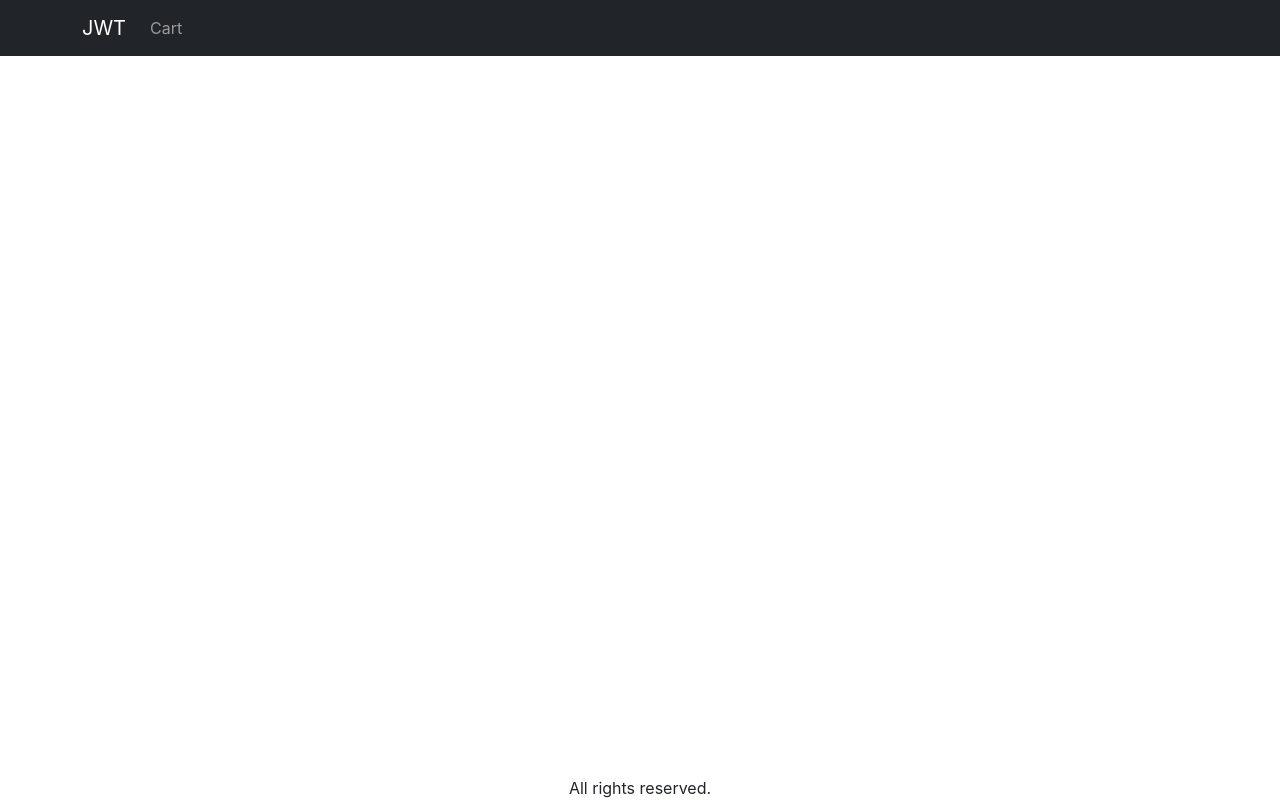
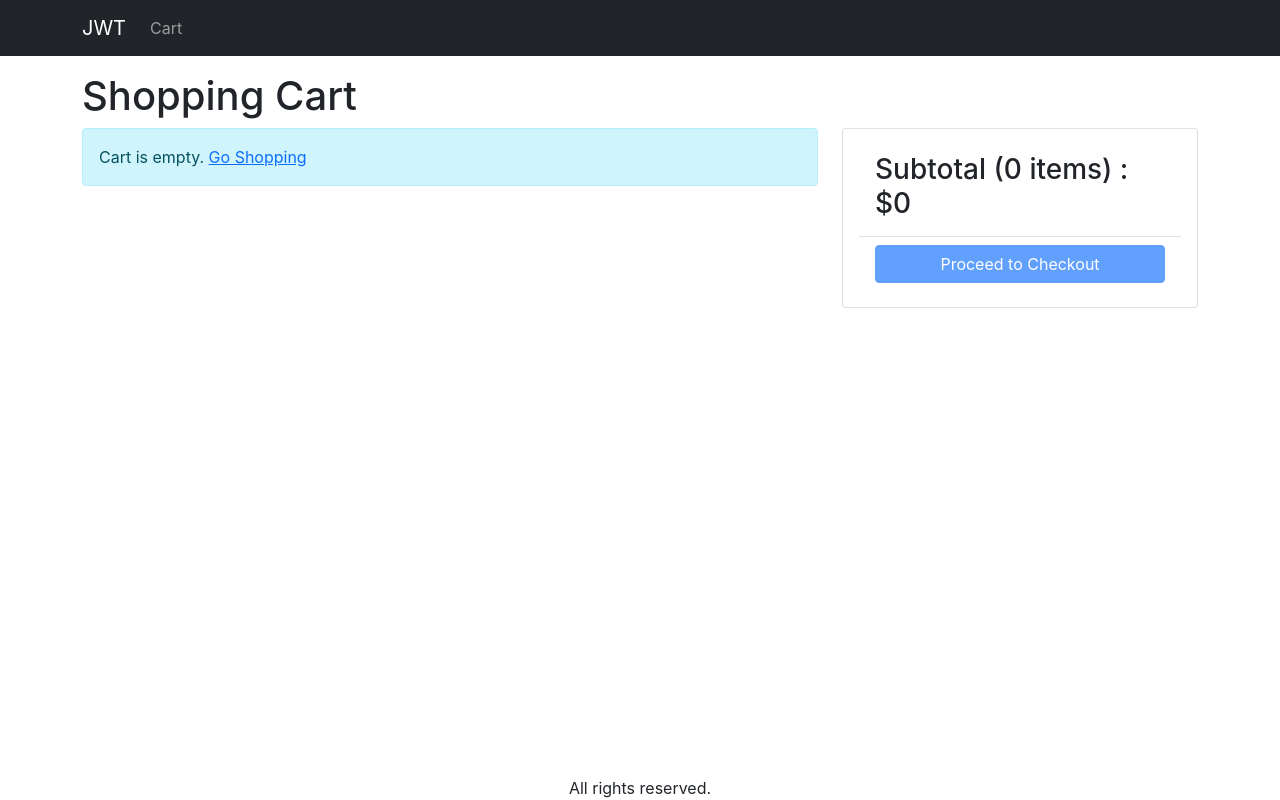
Before and after one commit to fuhrn/jwt, a React (Create React App) app in the folder frontend_jwt/: page /cart in a window 1280 px wide. Built offline with nearby package versions, Linux system fonts and the light colour scheme; the HTML template or start-up script is replaced by a standard one.

Commit message:
complete-cart-screen

```diff
--- a/frontend_jwt/package.json
+++ b/frontend_jwt/package.json
@@ -10,7 +10,7 @@
     "axios": "^0.27.2",
     "bootstrap": "^5.1.3",
     "react": "^18.2.0",
-    "react-bootstrap": "^2.5.0",
+    "react-bootstrap": "^2.1.0",
     "react-dom": "^18.2.0",
     "react-helmet-async": "^1.3.0",
     "react-router-bootstrap": "^0.26.2",
--- a/frontend_jwt/src/App.js
+++ b/frontend_jwt/src/App.js
@@ -4,6 +4,7 @@
 import { LinkContainer } from "react-router-bootstrap";
 import HomeScreen from "./screens/HomeScreen";
 import ProductScreen from "./screens/ProductScreen";
+import CartScreen from "./screens/CartScreen";
 import { useContext } from "react";
 import {Store} from './Store';
 
@@ -37,6 +38,7 @@
           <Container className="mt-3">
             <Routes>
               <Route path="/product/:slug" element={<ProductScreen />} />
+              <Route path="/cart" element={<CartScreen />} />
               <Route path="/" element={<HomeScreen />} />
             </Routes>
           </Container>
--- a/frontend_jwt/src/Store.js
+++ b/frontend_jwt/src/Store.js
@@ -4,7 +4,9 @@
 
 const initialState = {
   cart: {
-    cartItems: [],
+    cartItems: localStorage.getItem("cartItems")
+      ? JSON.parse(localStorage.getItem("cartItems"))
+      : [],
   },
 };
 
@@ -28,14 +30,19 @@
         )
         // si newItem no existe en el cartItems, se agrega el nuevo item
         : [...state.cart.cartItems, newItem];
+      localStorage.setItem("cartItems", JSON.stringify(cartItems));
+      return {...state, cart: {...state.cart, cartItems}};
+    // en 'CART_REMOVE_ITEM' usamos block scope para definir una variable local: cartItems, para
+    // que no se confunda con const cartItems definida en "case CART_ADD_ITEM"
+    // action.payload es el item del producto a remover del cart
+    case 'CART_REMOVE_ITEM': {
+      const cartItems = state.cart.cartItems.filter(
+        (item) => item._id !== action.payload._id
+      );
 
-      return {
-        ...state,
-        cart: {
-          ...state.cart,
-          cartItems,
-        },
-      };
+      localStorage.setItem("cartItems", JSON.stringify(cartItems));
+      return { ...state, cart: { ...state.cart, cartItems } };
+    };
     default:
       return state;
   }
--- a/frontend_jwt/src/components/Product.js
+++ b/frontend_jwt/src/components/Product.js
@@ -1,13 +1,37 @@
-import { Card, Button } from "react-bootstrap";
+import Card from "react-bootstrap/Card";
+import Button from "react-bootstrap/Button";
 import { Link } from "react-router-dom";
 import Rating from "./Rating";
+import axios from "axios";
+import { useContext } from "react";
+import { Store } from "../Store";
 
 function Product(props) {
   const { product } = props;
+
+  const { state, dispatch: ctxDispatch } = useContext(Store);
+  const {
+    cart: { cartItems },
+  } = state;
+
+  const addToCartHandler = async (item) => {
+    const existItem = cartItems.find((x) => x._id === product._id);
+    const quantity = existItem ? existItem.quantity + 1 : 1;
+    const { data } = await axios.get(`/api/products/${item._id}`);
+    if (data.countInStock < quantity) {
+      window.alert("Sorry. Product is out of stock");
+      return;
+    }
+    ctxDispatch({
+      type: "CART_ADD_ITEM",
+      payload: { ...item, quantity },
+    });
+  };
+
   return (
     <Card>
       <Link to={`/product/${product.slug}`}>
-        <img src={product.image} alt={product.name} className="card-img-top" />
+        <img src={product.image} className="card-img-top" alt={product.name} />
       </Link>
       <Card.Body>
         <Link to={`/product/${product.slug}`}>
@@ -15,10 +39,18 @@
         </Link>
         <Rating rating={product.rating} numReviews={product.numReviews} />
         <Card.Text>${product.price}</Card.Text>
-        <Button>Add to cart</Button>
+         {/* cuidado que todavia esto no funciona porque no tenemos el backend */}
+        {/* actualizado. Aqui siempre va a decir que hay stock */}
+        {/* product.countInStock deberia ajustarse con los items ya en el carrito */}
+        {product.countInStock === 0 ? (
+          <Button variant="light" disabled>
+            Out of stock
+          </Button>
+        ) : (
+          <Button onClick={() => addToCartHandler(product)}>Add to cart</Button>
+        )}
       </Card.Body>
     </Card>
   );
 }
-
 export default Product;
--- a/frontend_jwt/src/index.css
+++ b/frontend_jwt/src/index.css
@@ -47,3 +47,7 @@
 .product-info {
   padding: 1rem;
 }
+
+.img-thumbnail {
+  height: 80px;
+}
--- /dev/null
+++ b/frontend_jwt/src/screens/CartScreen.js
@@ -0,0 +1,132 @@
+import { useContext } from "react";
+import { Store } from "../Store";
+import { Helmet } from "react-helmet-async";
+import Row from "react-bootstrap/Row";
+import Col from "react-bootstrap/Col";
+import MessageBox from "../components/MessageBox";
+import ListGroup from "react-bootstrap/ListGroup";
+import Button from "react-bootstrap/Button";
+import Card from "react-bootstrap/Card";
+import { Link, useNavigate } from "react-router-dom";
+import axios from "axios";
+
+export default function CartScreen() {
+  const navigate = useNavigate();
+  const { state, dispatch: ctxDispatch } = useContext(Store);
+  const {
+    cart: { cartItems },
+  } = state;
+
+  const updateCartHandler = async (item, quantity) => {
+    const { data } = await axios.get(`/api/products/${item._id}`);
+    if (data.countInStock < quantity) {
+      window.alert("Sorry. Product is out of stock");
+      return;
+    }
+    ctxDispatch({
+      type: "CART_ADD_ITEM",
+      payload: { ...item, quantity },
+    });
+  };
+
+  const removeItemHandler = (item) => {
+    ctxDispatch({ type: "CART_REMOVE_ITEM", payload: item });
+  };
+
+  const checkoutHandler = () => {
+    // si el ususario esta logueado, ir a la pagina de envio
+    navigate("/signin?redirect=/shipping");
+  };
+
+  return (
+    <div>
+      <Helmet>
+        <title>Shopping Cart</title>
+      </Helmet>
+      <h1>Shopping Cart</h1>
+      <Row>
+        <Col md={8}>
+          {cartItems.length === 0 ? (
+            <MessageBox>
+              Cart is empty. <Link to="/">Go Shopping</Link>
+            </MessageBox>
+          ) : (
+            <ListGroup>
+              {cartItems.map((item) => (
+                <ListGroup.Item key={item._id}>
+                  <Row className="align-items-center">
+                    <Col md={4}>
+                      <img
+                        src={item.image}
+                        alt={item.name}
+                        className="img-fluid rounded img-thumbnail"
+                      ></img>{" "}
+                      <Link to={`/product/${item.slug}`}>{item.name}</Link>
+                    </Col>
+                    <Col md={3}>
+                      <Button
+                        onClick={() =>
+                          updateCartHandler(item, item.quantity - 1)
+                        }
+                        variant="light"
+                        disabled={item.quantity === 1}
+                      >
+                        <i className="fas fa-minus-circle"></i>
+                      </Button>{" "}
+                      <span>{item.quantity}</span>{" "}
+                      <Button
+                        variant="light"
+                        onClick={() =>
+                          updateCartHandler(item, item.quantity + 1)
+                        }
+                        disabled={item.quantity === item.countInStock}
+                      >
+                        <i className="fas fa-plus-circle"></i>
+                      </Button>
+                    </Col>
+                    <Col md={3}>${item.price}</Col>
+                    <Col md={2}>
+                      <Button
+                        onClick={() => removeItemHandler(item)}
+                        variant="light"
+                      >
+                        <i className="fas fa-trash"></i>
+                      </Button>
+                    </Col>
+                  </Row>
+                </ListGroup.Item>
+              ))}
+            </ListGroup>
+          )}
+        </Col>
+        <Col md={4}>
+          <Card>
+            <Card.Body>
+              <ListGroup variant="flush">
+                <ListGroup.Item>
+                  <h3>
+                    Subtotal ({cartItems.reduce((a, c) => a + c.quantity, 0)}{" "}
+                    items) : $
+                    {cartItems.reduce((a, c) => a + c.price * c.quantity, 0)}
+                  </h3>
+                </ListGroup.Item>
+                <ListGroup.Item>
+                  <div className="d-grid">
+                    <Button
+                      type="button"
+                      variant="primary"
+                      onClick={checkoutHandler}
+                      disabled={cartItems.length === 0}
+                    >
+                      Proceed to Checkout
+                    </Button>
+                  </div>
+                </ListGroup.Item>
+              </ListGroup>
+            </Card.Body>
+          </Card>
+        </Col>
+      </Row>
+    </div>
+  );
+}
--- a/frontend_jwt/src/screens/ProductScreen.js
+++ b/frontend_jwt/src/screens/ProductScreen.js
@@ -2,7 +2,7 @@
 import { useReducer, useEffect, useContext } from "react";
 import { Helmet } from "react-helmet-async";
 import { Row, Col, ListGroup, Card, Badge, Button } from "react-bootstrap";
-import { useParams } from "react-router-dom";
+import { useNavigate, useParams } from "react-router-dom";
 import Rating from "../components/Rating";
 import LoadingBox from "../components/LoadingBox";
 import MessageBox from "../components/MessageBox";
@@ -23,6 +23,7 @@
 };
 
 function ProductScreen() {
+  const navigate = useNavigate();
   const { slug } = useParams();
 
   const [{ loading, error, product }, dispatch] = useReducer(reducer, {
@@ -62,6 +63,7 @@
     // el payload es el product que se va a agregar al carrito, mas un nuevo campo quantity
     // si es un nuevo producto en el cart, quantity es 1, si ya existe, quantity es el existente + 1
     ctxDispatch({ type: 'CART_ADD_ITEM', payload: { ...product, quantity } });
+    navigate('/cart')
   }
 
   return loading ? (
@@ -75,10 +77,10 @@
       </Col>
       <Col md={3}>
         <ListGroup variant="flush">
-              <ListGroup.Item>
-                <Helmet>
-                  <title>{product.name}</title>
-                </Helmet>
+          <ListGroup.Item>
+            <Helmet>
+              <title>{product.name}</title>
+            </Helmet>
           </ListGroup.Item>
           <ListGroup.Item>
             <Rating rating={product.rating} numReviews={product.numReviews} />
```
Also changed, not shown: 1 other file (tests, documents, lock files or other folders).
